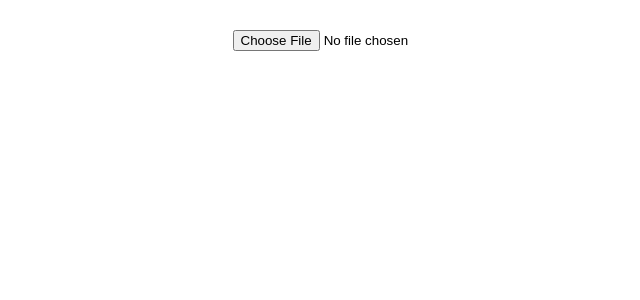
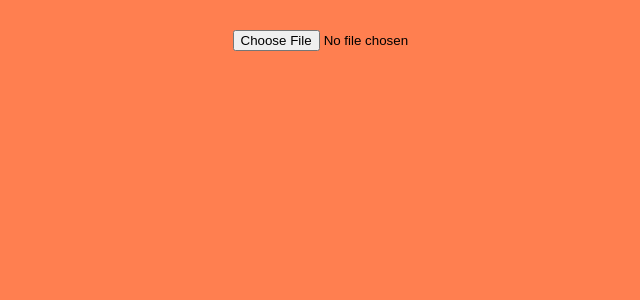
Before and after one commit to Adarshsharma42876/quickreel, a React (Vite) app: page / in a window 1280 px wide. Shown: the top 300 px of the page, without its empty margins (281-921 px from the left). Built offline with nearby package versions, Linux system fonts and the light colour scheme.

Commit message:
Update App.css

```diff
--- a/src/App.css
+++ b/src/App.css
@@ -1,4 +1,7 @@
 /* Updated Button Style */
+body {
+  background-color: coral;
+}
 button {
   margin-left: 20px;
   padding: 10px 20px;
@@ -10,6 +13,7 @@ button {
   cursor: pointer;
   transition: background-color 0.3s ease;
 }
+
 
 button:hover {
   background-color: #45a049; /* Darker Green */
```
